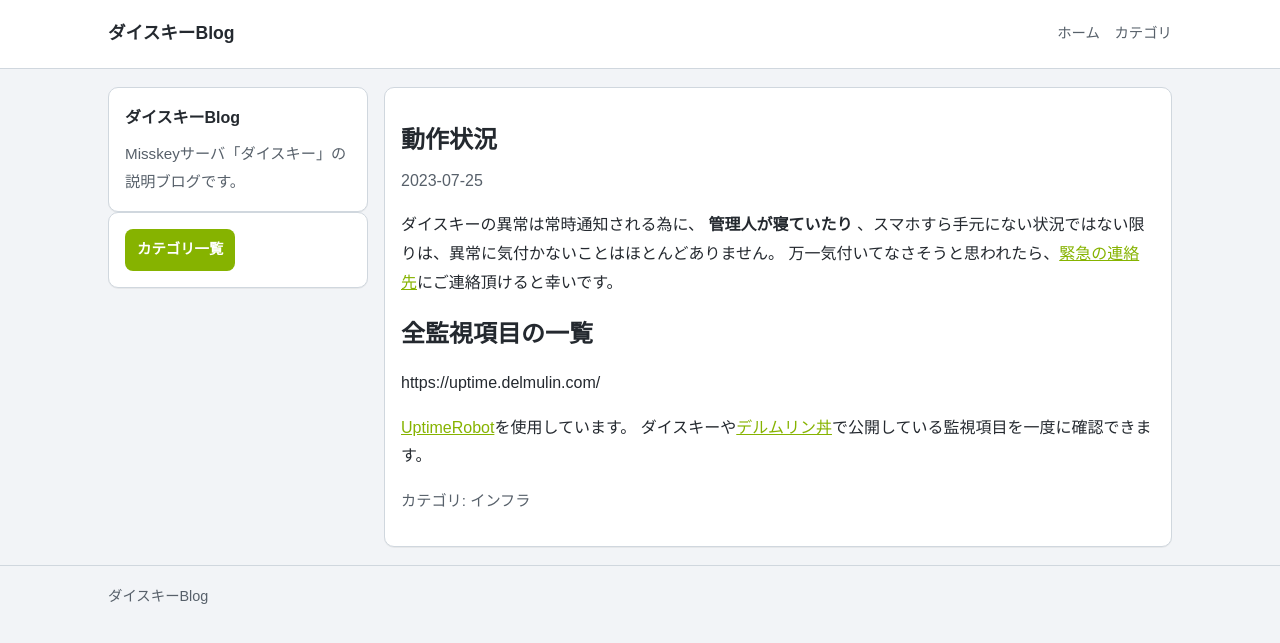
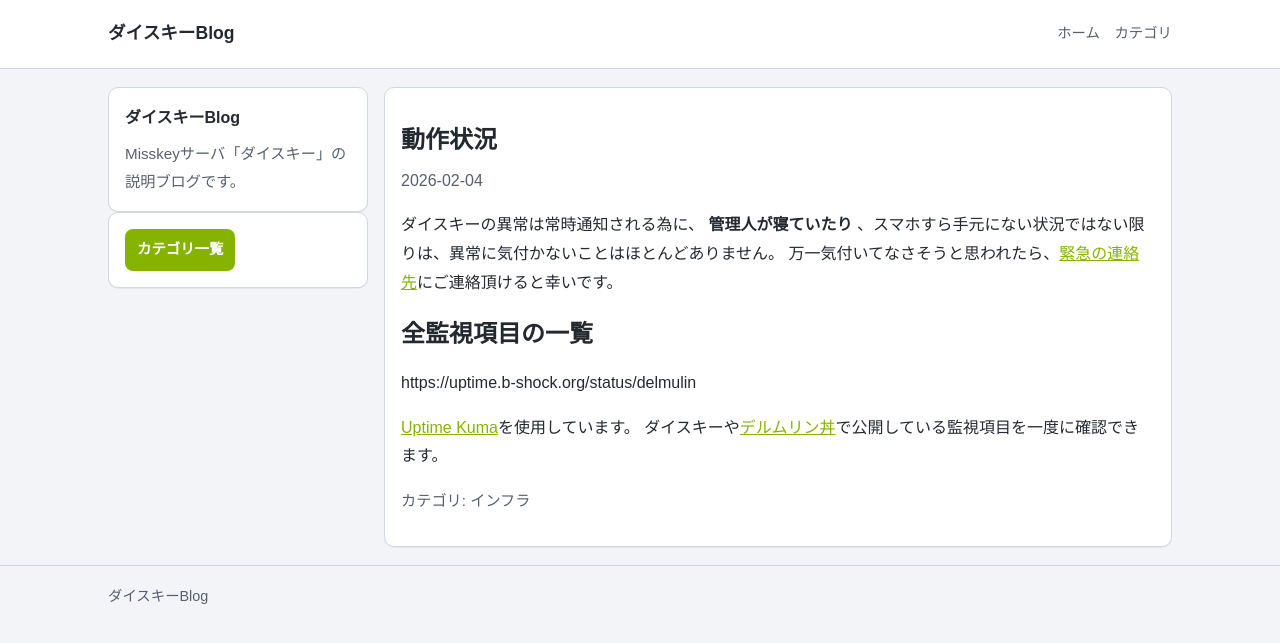
Before and after one commit to pooza/daisskey-blog, a Jekyll site: the page built from _posts/2026-02-04-動作状況.md, in a window 1280 px wide. Shown: the top 643 px of the page. Built offline with Jekyll 4.4.1, drawn with Linux system fonts in a browser that asks for light colours.

Commit message:
Update monitoring service to Uptime Kuma
- Replace Uptime Robot with Uptime Kuma
- Update status page URL to uptime.b-shock.org/status/delmulin
- Update date to 2026-02-04

Co-Authored-By: Claude Opus 4.5 <noreply@anthropic.com>

```diff
--- a/_posts/2023-07-25-動作状況.md
+++ b/_posts/2026-02-04-動作状況.md
@@ -1,6 +1,6 @@
 ---
 title: 動作状況
-date: 2023-07-25
+date: 2026-02-04
 categories: インフラ
 ---
 
@@ -9,7 +9,7 @@ categories: インフラ
 
 ## 全監視項目の一覧
 
-https://uptime.delmulin.com/
+https://uptime.b-shock.org/status/delmulin
 
-[UptimeRobot](https://uptimerobot.com/?rid=fbcfab9671574f)を使用しています。
+[Uptime Kuma](https://uptime.b-shock.org/status/delmulin)を使用しています。
 ダイスキーや[デルムリン丼](https://mastodon.delmulin.com/)で公開している監視項目を一度に確認できます。
```
